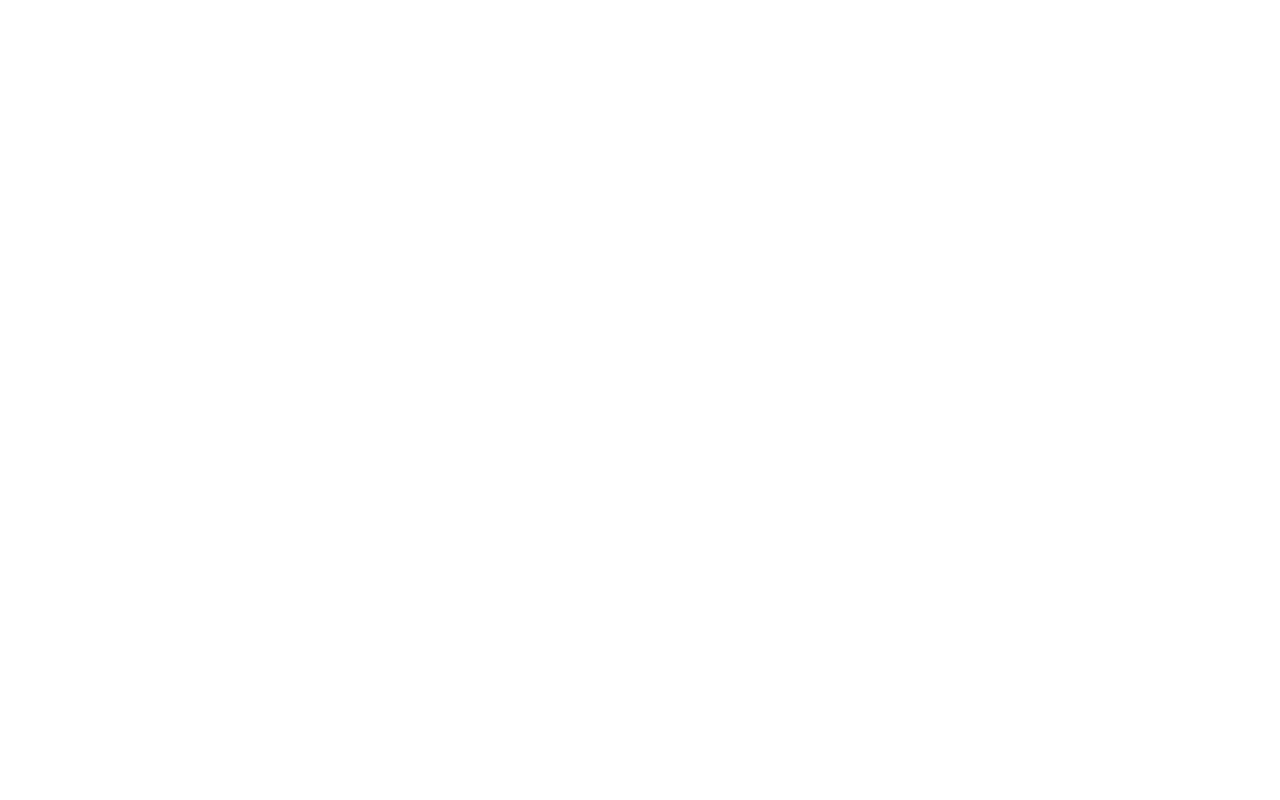
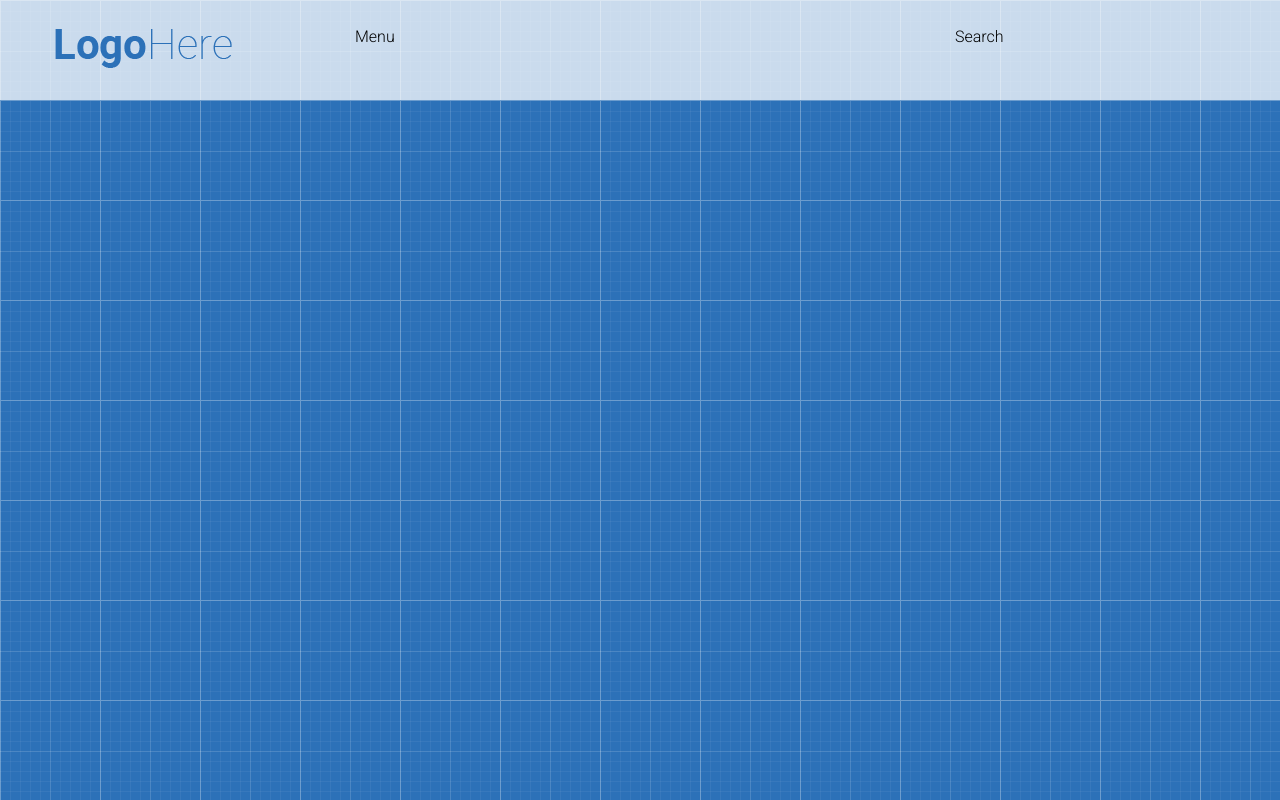
Before and after one commit to Diana-Vrublevska/L_19-11-2022, a plain HTML site: page index.html in a window 1280 px wide. Drawn offline with Linux system fonts and the light colour scheme.

Commit message:
add img header

```diff
--- a/index.html
+++ b/index.html
@@ -1,13 +1,37 @@
 <!DOCTYPE html>
 <html lang="en">
-<head>
-    <meta charset="UTF-8">
-    <meta http-equiv="X-UA-Compatible" content="IE=edge">
-    <meta name="viewport" content="width=device-width, initial-scale=1.0">
+  <head>
+    <meta charset="UTF-8" />
+    <meta http-equiv="X-UA-Compatible" content="IE=edge" />
+    <meta name="viewport" content="width=device-width, initial-scale=1.0" />
     <title>Lesson 9</title>
-    <link rel="stylesheet" href="styles.css">
-</head>
-<body>
-
-</body>
+    <link rel="stylesheet" href="reset.css" />
+    <!-- Підключається перед styles.css -->
+    <link rel="stylesheet" href="styles.css" />
+    <link rel="preconnect" href="https://fonts.googleapis.com" />
+    <link rel="preconnect" href="https://fonts.gstatic.com" crossorigin />
+    <link
+      href="https://fonts.googleapis.com/css2?family=Roboto:wght@300;700&display=swap"
+      rel="stylesheet"
+    />
+  </head>
+  <body>
+    <header class="header">
+      <div class="container">
+        <div class="row">
+          <div class="col-3">
+            <div class="logo">
+                <a href="#">
+                    <img src="img/logo.png" alt="Logo">
+                </a>
+            </div>
+          </div>
+          <div class="col-6">Menu</div>
+          <div class="col-3">Search</div>
+        </div>
+      </div>
+    </header>
+    <main class="main"></main>
+    <footer class="footer"></footer>
+  </body>
 </html>
--- a/styles.css
+++ b/styles.css
@@ -1,3 +1,46 @@
 * {
     box-sizing: border-box;
 }
+
+body {
+    font-family: 'Roboto', sans-serif;
+    background-image: url("img/patt.png");
+}
+
+.container {
+    width: 1200px;
+    padding: 0 15px;
+    margin: auto;
+}
+
+.row {
+    display: flex;
+    flex-wrap: wrap;
+    margin: 0 -15px;
+}
+
+[class*="col-"] {
+    padding: 0 15px;
+}
+
+.col-3 {
+    flex: 0 0 25%;
+    max-width: 25%;
+}
+
+.col-6 {
+    flex: 0 0 50%;
+    max-width: 50%;
+}
+
+.col-12 {
+    flex: 100%;
+    max-width: 100%;
+}
+
+.header {
+    height: 100px;
+    display: flex;
+    align-items: center;
+    background-color: rgba(255, 255, 255, 0.75);
+}
```
Also changed, not shown: img/logo.png (added), img/patt.png (added).
